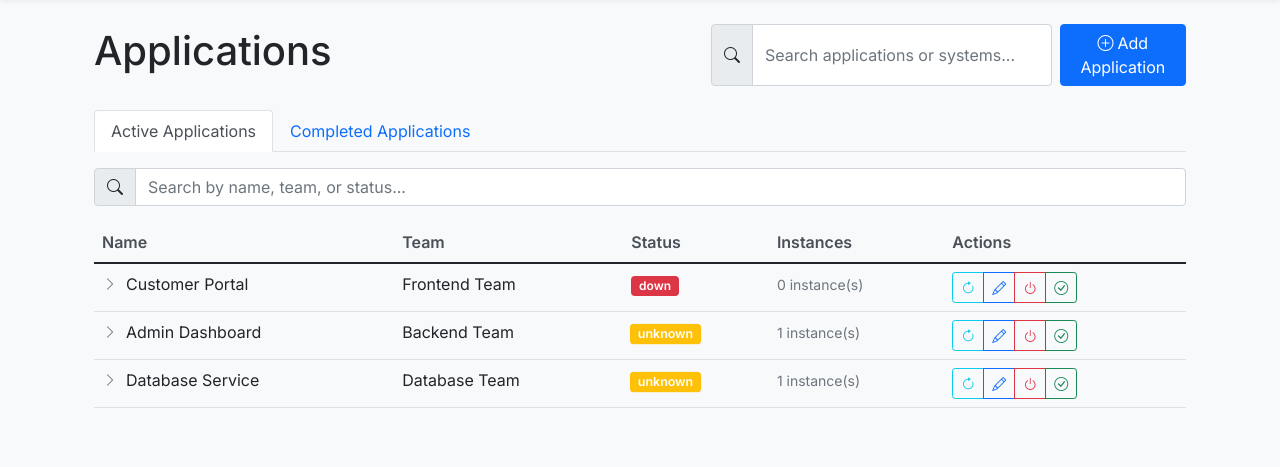
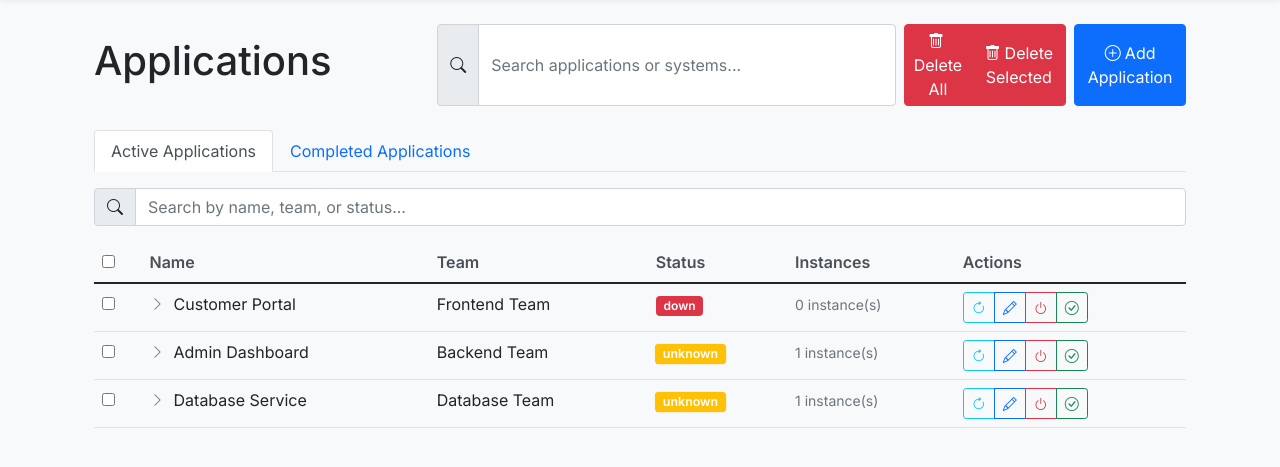
Before and after one commit to nirwo/DC-Mon, a Flask app: page / in a window 1280 px wide. Shown: the part 56-523 px from the top of the page. Run offline with Flask 3, Linux system fonts and the light colour scheme; data comes from the database, SQL or seed files in the repository; some libraries are stand-ins or nearby versions.

Commit message:
Added bulk delete and 10-minute status check

```diff
--- a/app/routes.py
+++ b/app/routes.py
@@ -264,39 +264,20 @@ def check_status(app_id):
 def check_instance_status(instance_id):
     try:
         instance = ApplicationInstance.query.get_or_404(instance_id)
-        is_running, details = check_host_status(instance.host, instance.port)
+        is_running = ping_host(instance.host)
 
         # Update instance status
-        instance.status = 'running' if is_running else 'stopped'
+        instance.last_status = is_running
         instance.last_checked = datetime.utcnow()
-
-        try:
-            db.session.commit()
-        except Exception as e:
-            db.session.rollback()
-            return jsonify({
-                'status': 'error',
-                'host': instance.host,
-                'port': instance.port,
-                'message': f"Database error: {str(e)}"
-            }), 500
+        db.session.commit()
 
         return jsonify({
             'status': 'success',
-            'host': instance.host,
-            'port': instance.port,
             'is_running': is_running,
-            'details': details
+            'details': []
         })
-
     except Exception as e:
-        db.session.rollback()
-        return jsonify({
-            'status': 'error',
-            'host': instance.host,
-            'port': instance.port,
-            'message': str(e)
-        }), 500
+        return jsonify({'status': 'error', 'message': str(e)}), 500
 
 @main.route('/check_all_status')
 def check_all_status():
@@ -752,3 +733,36 @@ def update_instance_url(instance_id):
     except Exception as e:
         db.session.rollback()
         return jsonify({'status': 'error', 'message': str(e)}), 500
+
+@main.route('/delete_selected_applications', methods=['POST'])
+def delete_selected_applications():
+    try:
+        data = request.get_json()
+        app_ids = data.get('app_ids', [])
+
+        # Delete instances first
+        ApplicationInstance.query.filter(ApplicationInstance.application_id.in_(app_ids)).delete(synchronize_session=False)
+
+        # Then delete applications
+        Application.query.filter(Application.id.in_(app_ids)).delete(synchronize_session=False)
+
+        db.session.commit()
+        return jsonify({'status': 'success', 'message': f'Deleted {len(app_ids)} applications'})
+    except Exception as e:
+        db.session.rollback()
+        return jsonify({'status': 'error', 'message': str(e)}), 500
+
+@main.route('/delete_all_applications', methods=['POST'])
+def delete_all_applications():
+    try:
+        # Delete all instances first
+        ApplicationInstance.query.delete(synchronize_session=False)
+
+        # Then delete all applications
+        Application.query.delete(synchronize_session=False)
+
+        db.session.commit()
+        return jsonify({'status': 'success', 'message': 'All applications deleted'})
+    except Exception as e:
+        db.session.rollback()
+        return jsonify({'status': 'error', 'message': str(e)}), 500
--- a/app/templates/applications.html
+++ b/app/templates/applications.html
@@ -14,6 +14,14 @@
             <div class="input-group">
                 <span class="input-group-text"><i class="bi bi-search"></i></span>
                 <input type="text" class="form-control" id="searchInput" placeholder="Search applications or systems...">
+            </div>
+            <div class="btn-group">
+                <button class="btn btn-danger" onclick="confirmDeleteAll()">
+                    <i class="bi bi-trash me-1"></i>Delete All
+                </button>
+                <button class="btn btn-danger" onclick="confirmDeleteSelected()">
+                    <i class="bi bi-trash me-1"></i>Delete Selected
+                </button>
             </div>
             <button class="btn btn-primary" onclick="createApplication()">
                 <i class="bi bi-plus-circle me-1"></i>Add Application
@@ -44,6 +52,7 @@
                 <table class="table table-hover" id="activeTable">
                     <thead>
                         <tr>
+                            <th><input type="checkbox" id="selectAll"></th>
                             <th>Name</th>
                             <th>Team</th>
                             <th>Status</th>
@@ -55,6 +64,7 @@
                         {% for app in applications %}
                         {% if not app.completed %}
                         <tr data-app-id="{{ app.id }}">
+                            <td><input type="checkbox" name="selected_apps" value="{{ app.id }}"></td>
                             <td>
                                 <div class="d-flex align-items-center">
                                     <button class="btn btn-sm btn-link me-2 toggle-instances" onclick="toggleInstances({{ app.id }})">
@@ -90,7 +100,7 @@
                             </td>
                         </tr>
                         <tr class="instances-row d-none" data-parent-id="{{ app.id }}">
-                            <td colspan="5" class="p-0">
+                            <td colspan="6" class="p-0">
                                 <div class="instances-container bg-light p-3">
                                     <div class="table-responsive">
                                         <table class="table table-sm mb-0">
@@ -299,13 +309,27 @@ document.addEventListener('DOMContentLoaded', function() {
         });
     }
 
-    // Check status of visible instances every 30 seconds
-    setInterval(() => {
+    // Check status of visible instances every 10 minutes
+    let statusCheckInterval = setInterval(() => {
         const visibleInstances = document.querySelectorAll('.instances-row:not(.d-none) [data-instance-id]');
         visibleInstances.forEach(instance => {
             checkInstanceStatus(instance.dataset.instanceId);
         });
-    }, 30000);
+    }, 600000); // 10 minutes
+
+    // Clear interval when page is hidden/inactive
+    document.addEventListener('visibilitychange', () => {
+        if (document.hidden) {
+            clearInterval(statusCheckInterval);
+        } else {
+            statusCheckInterval = setInterval(() => {
+                const visibleInstances = document.querySelectorAll('.instances-row:not(.d-none) [data-instance-id]');
+                visibleInstances.forEach(instance => {
+                    checkInstanceStatus(instance.dataset.instanceId);
+                });
+            }, 600000);
+        }
+    });
 });
 
 function toggleInstances(appId) {
@@ -845,6 +869,61 @@ $(document).ready(function() {
     });
 });
 
+function confirmDeleteAll() {
+    if (confirm('Are you sure you want to delete ALL applications? This cannot be undone.')) {
+        fetch('/delete_all_applications', {
+            method: 'POST',
+            headers: {
+                'Content-Type': 'application/json'
+            }
+        })
+        .then(response => response.json())
+        .then(data => {
+            if (data.status === 'success') {
+                location.reload();
+            } else {
+                showAlert('danger', 'Error: ' + data.message);
+            }
+        })
+        .catch(error => {
+            console.error('Error:', error);
+            showAlert('danger', 'Error deleting applications');
+        });
+    }
+}
+
+function confirmDeleteSelected() {
+    const selectedApps = document.querySelectorAll('input[name="selected_apps"]:checked');
+    if (selectedApps.length === 0) {
+        showAlert('warning', 'Please select at least one application to delete');
+        return;
+    }
+
+    if (confirm(`Are you sure you want to delete ${selectedApps.length} selected applications? This cannot be undone.`)) {
+        const appIds = Array.from(selectedApps).map(cb => parseInt(cb.value));
+
+        fetch('/delete_selected_applications', {
+            method: 'POST',
+            headers: {
+                'Content-Type': 'application/json'
+            },
+            body: JSON.stringify({ app_ids: appIds })
+        })
+        .then(response => response.json())
+        .then(data => {
+            if (data.status === 'success') {
+                location.reload();
+            } else {
+                showAlert('danger', 'Error: ' + data.message);
+            }
+        })
+        .catch(error => {
+            console.error('Error:', error);
+            showAlert('danger', 'Error deleting applications');
+        });
+    }
+}
+
 </script>
 
 <style>
```
Also changed, not shown: app/models.py (+5 -3 lines).
